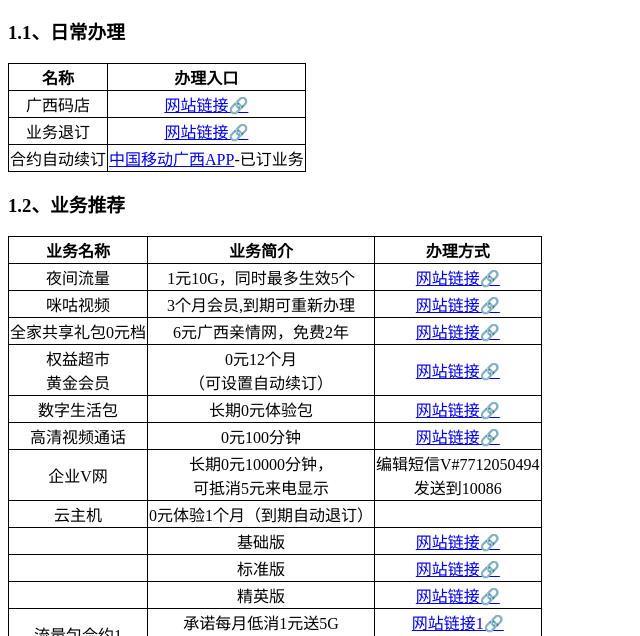
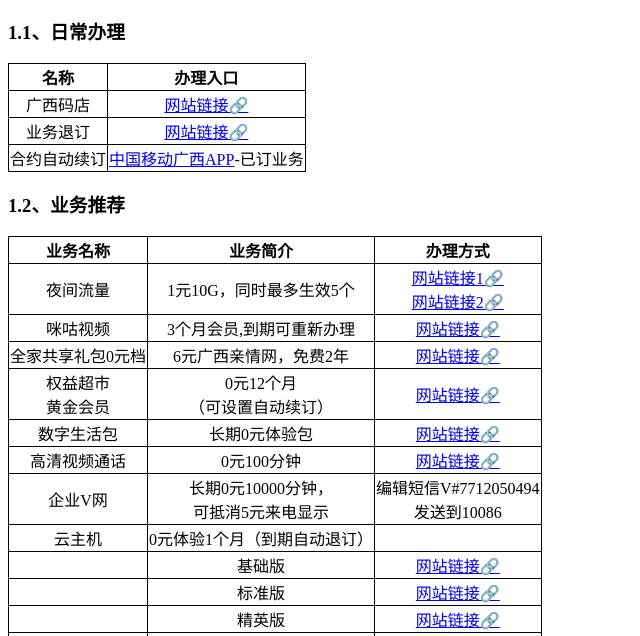
Before and after one commit to erfc2/blog, a plain HTML site: page gx_cmcc.html in a window 1280 px wide. Shown: the part 127-763 px from the top of the page, without its empty margins (0-640 px from the left). Drawn offline with Linux system fonts and the light colour scheme.

Commit message:
Update gx_cmcc.html

```diff
--- a/gx_cmcc.html
+++ b/gx_cmcc.html
@@ -71,7 +71,8 @@
                 <td>夜间流量</td>
                 <td>1元10G，同时最多生效5个</td>
                 <td><a
-                        href="https://dev.coc.10086.cn/coc/web1/nightPackage/?pageId=1595219895114866688&amp;channelId=P00000002054">网站链接🔗</a>
+                        href="https://gx.10086.cn/gxwd/wdAdGoodsDetail/buyerIndex.html?2c94bec278695b4f01786d76fc5e0001,shop_id=2c94d2a985bebca10185fbc2a6bb15bb&amp;flag=1&amp;spreadQd=20_copyurl_hd&amp;touch=20_shopzx_touch&amp;shareChannel=20_gridding_qd&amp;ad_id=8a36962c78636d5601786dfd56510012&amp;urlBs=04ad219434b2bff111635ec66f247391&amp;isGridding=&amp;busiOpId=&amp;taskId=null&amp;sellerXyDist=null&amp;click=&amp;jumpFlag=&amp;assistantUserInfo=null">网站链接1🔗</a><br /><a
+                        href="https://www.gx.10086.cn/zt-portal/gxhzg/portal/hzg_wap/template/20211012161222169">网站链接2🔗</a>
                 </td>
             </tr>
             <tr>
```
